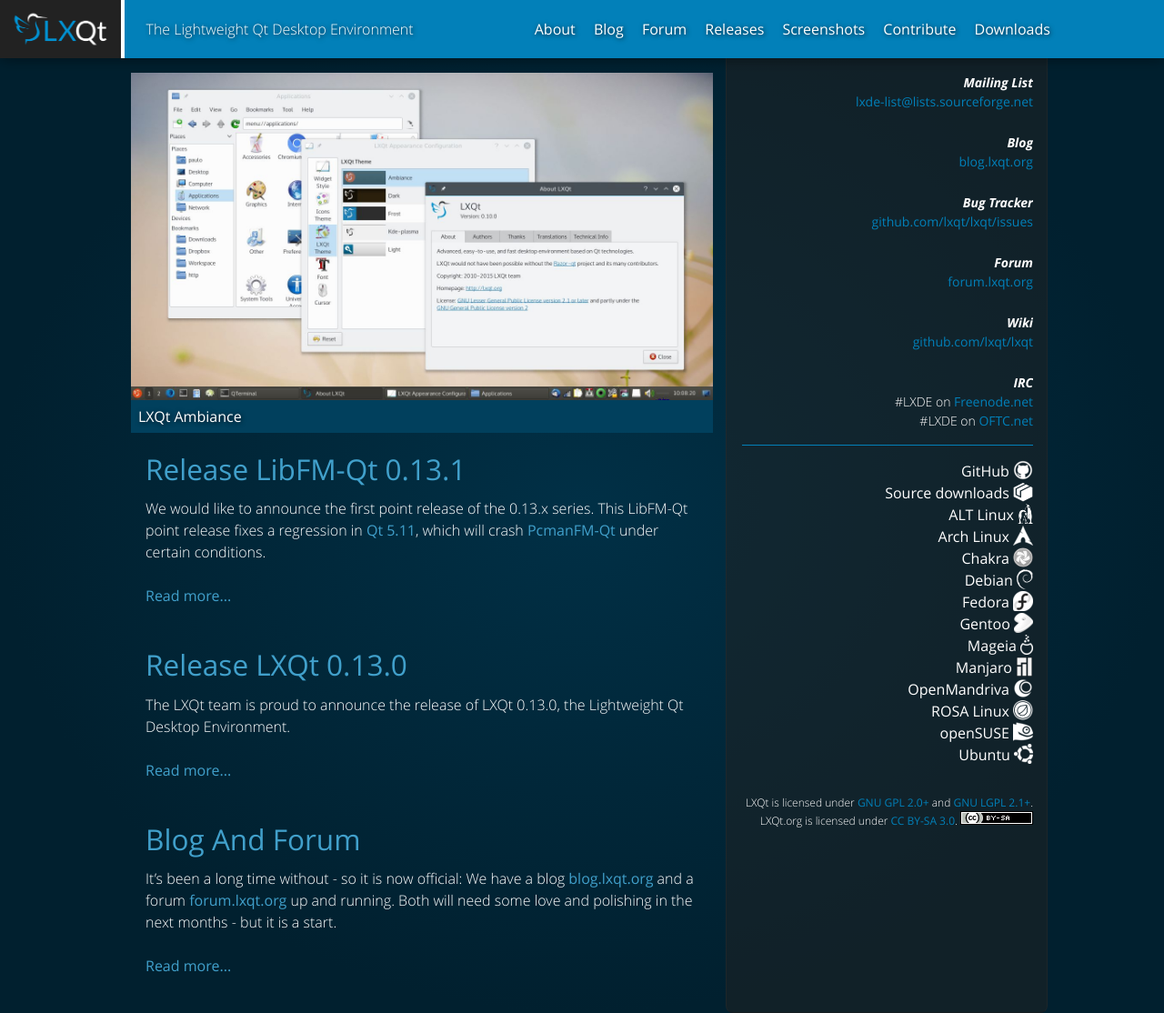
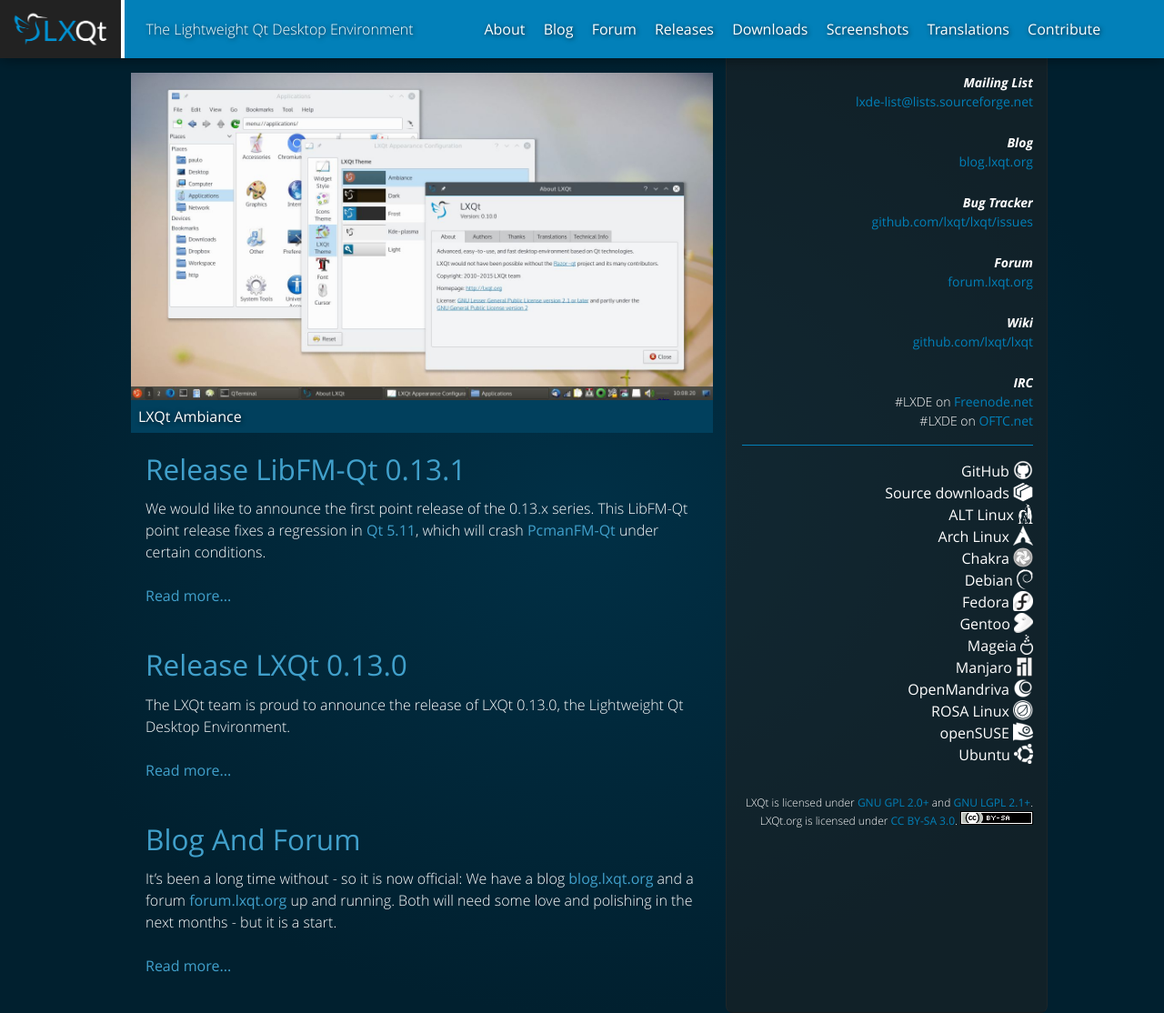
Before and after one commit to lxqt/lxqt.github.io, a Jekyll site: the page built from index.html, in a window 1280 px wide. Shown: the whole page at 91% size. Built offline with Jekyll 4.4.1, drawn with Linux system fonts in a browser that asks for light colours.

Commit message:
Put Translations into Menu

```diff
--- a/_layouts/default.html
+++ b/_layouts/default.html
@@ -4,15 +4,12 @@
         <meta charset="utf-8"/>
         <meta http-equiv="X-UA-Compatible" content="IE=edge"/>
          <meta name="viewport" content="width=device-width, initial-scale=1.0, minimum-scale=1.0"/>
-
          <title>{% if page.title %}{{ page.title}} | {{ site.title }}{% else %}{{ site.title }} - {{ site.strapline }}{% endif %}</title>
          <meta name="description" content="{% if page.excerpt %}{{ page.excerpt | strip_html | strip_newlines | truncate: 160 }}{% else %}{{ site.description }}{% endif %}"/>
          <link rel="canonical" href="{{ page.url | replace:'index.html','' | prepend: site.url }}"/>
          <link rel="alternate" type="application/atom+xml" title="{{ site.title }}" href="/feed.xml"/>
-
          <link type="text/css" href="/styles/lxqt.css" rel="stylesheet"/>
          <link rel="shortcut icon" href="/images/favicon.png" type="image/png"/>
-
          <script type="text/javascript" src="/scripts/@module.js"></script>
          <script type="text/javascript" src="/scripts/lxqt.js"></script>
     </head>
@@ -38,12 +35,13 @@
                     <main>
                         <ul>
                             <li><p><a href="/about/">About</a></p></li>
-							<li><p><a href="http://blog.lxqt.org">Blog</a></p></li>
-							<li><p><a href="http://forum.lxqt.org">Forum</a></p></li>
+                            <li><p><a href="https://blog.lxqt.org">Blog</a></p></li>
+                            <li><p><a href="https://forum.lxqt.org">Forum</a></p></li>
                             <li><p><a href="/releases/">Releases</a></p></li>
+                            <li><p><a href="https://downloads.lxqt.org/current.html">Downloads</a></p></li>
                             <li><p><a href="/screenshots/">Screenshots</a></p></li>
+                            <li><p><a href="https://weblate.lxqt.org">Translations</a></p></li>
                             <li><p><a href="https://github.com/lxqt/lxqt/blob/master/CONTRIBUTING.md">Contribute</a></p></li>
-							<li><p><a href="https://downloads.lxqt.org/current.html">Downloads</a></p></li>
                         </ul>
                     </main>
                 </div>
```
Lines whose indentation alone changed are shown as unchanged.
